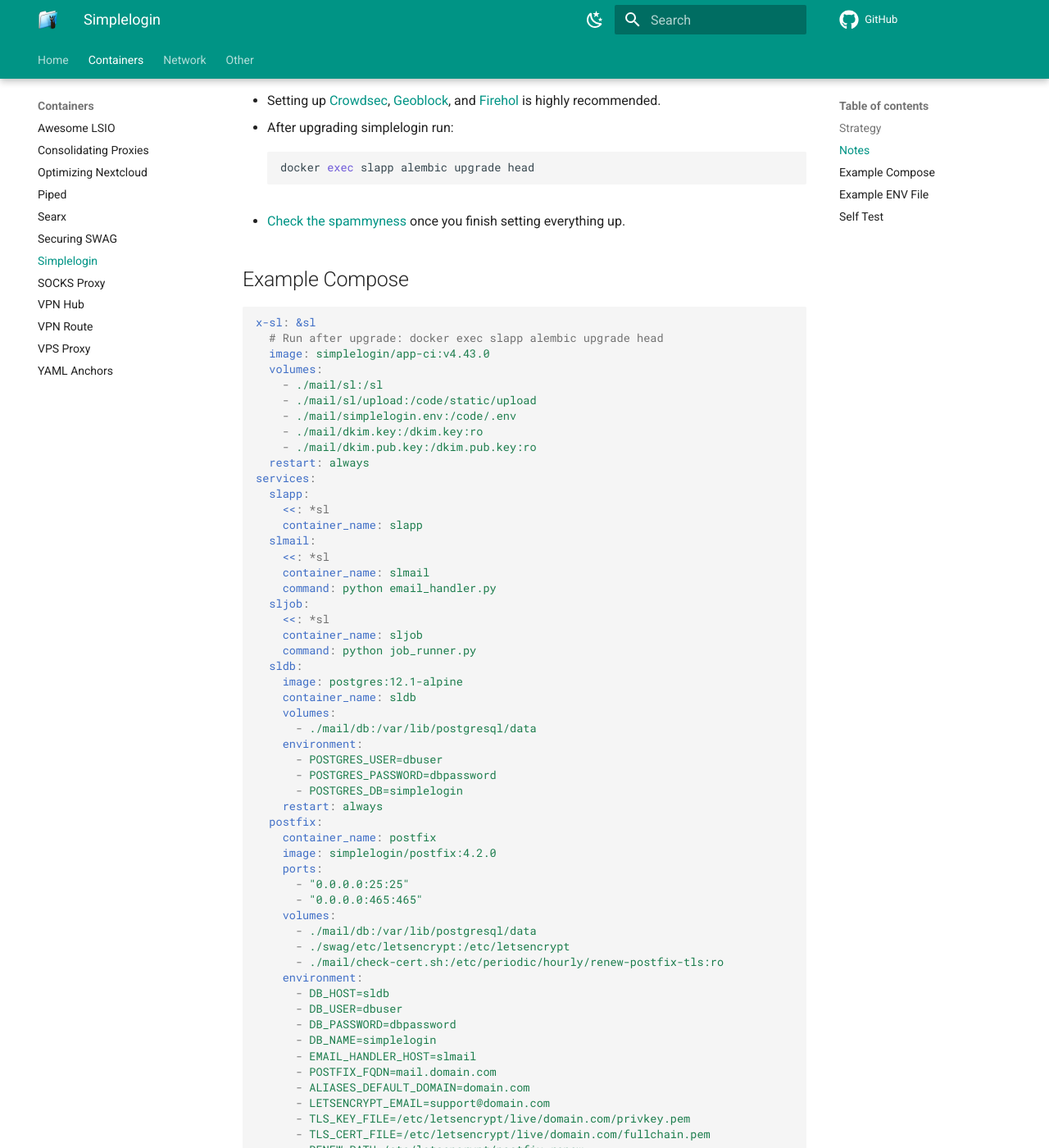
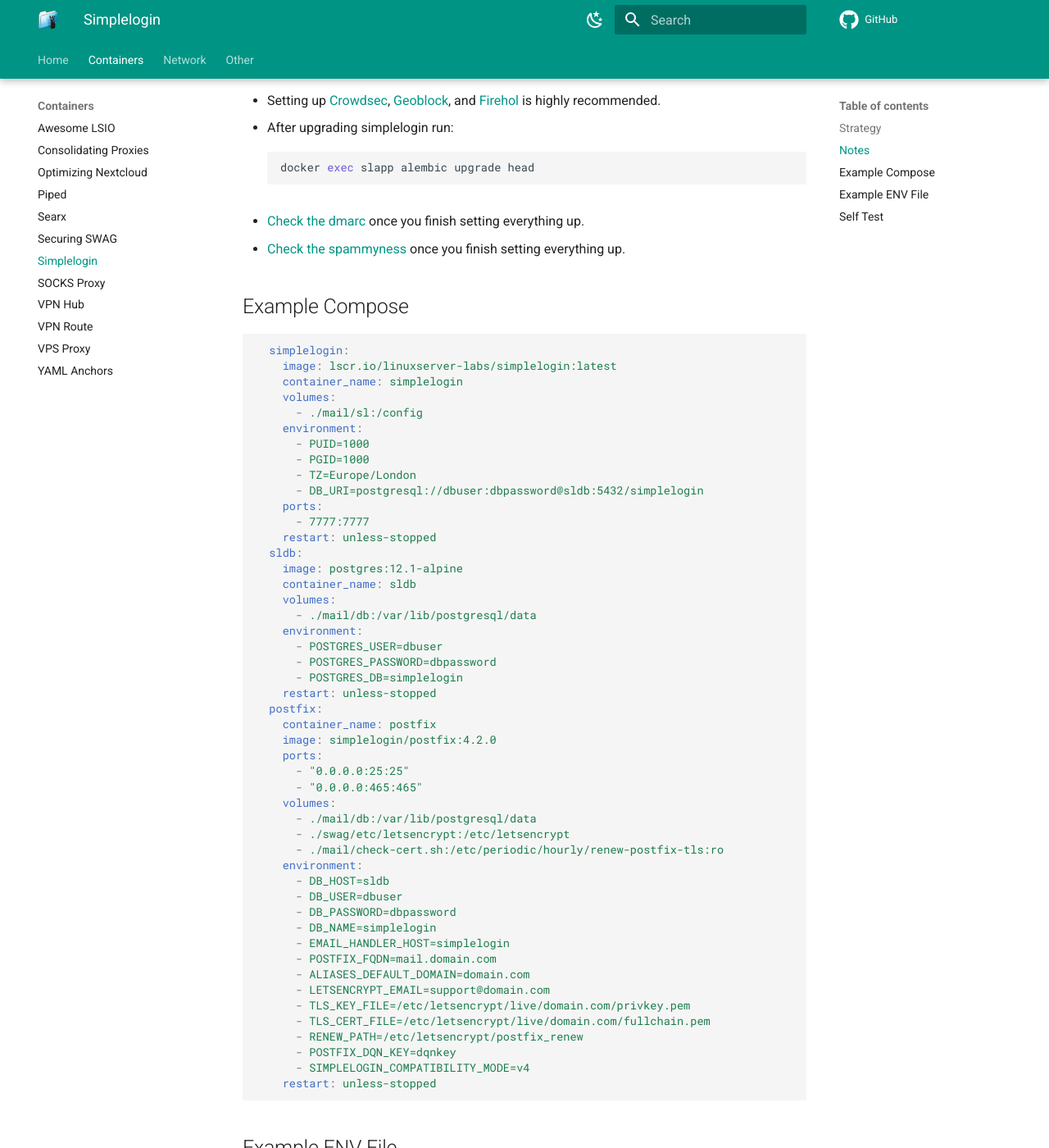
Before and after one commit to quietsy/advanced-configurations, an MkDocs documentation site: the page built from docs/simplelogin.md, in a window 1280 px wide and 1400 px high, scrolled down 1159 px. Shown: the whole window at 82% size. Built offline with MkDocs 1.6.1 and Material for MkDocs 9.7.7, drawn with Linux system fonts in a browser that asks for light colours; comment, search, counter and statistics services are not loaded; some of the changed text lies outside the part shown.

Commit message:
Update simplelogin

````diff
--- a/docs/simplelogin.md
+++ b/docs/simplelogin.md
@@ -39,34 +39,26 @@
     docker exec slapp alembic upgrade head
     ```
 
+- [Check the dmarc](https://www.learndmarc.com/) once you finish setting everything up.
 - [Check the spammyness](https://www.mail-tester.com/) once you finish setting everything up.
 
 ## Example Compose
 
 
 ```yaml
-x-sl: &sl
-  # Run after upgrade: docker exec slapp alembic upgrade head
-  image: simplelogin/app-ci:v4.43.0
-  volumes:
-    - ./mail/sl:/sl
-    - ./mail/sl/upload:/code/static/upload
-    - ./mail/simplelogin.env:/code/.env
-    - ./mail/dkim.key:/dkim.key:ro
-    - ./mail/dkim.pub.key:/dkim.pub.key:ro
-  restart: always
-services:
-  slapp:
-    <<: *sl
-    container_name: slapp
-  slmail:
-    <<: *sl
-    container_name: slmail
-    command: python email_handler.py
-  sljob:
-    <<: *sl
-    container_name: sljob
-    command: python job_runner.py
+  simplelogin:
+    image: lscr.io/linuxserver-labs/simplelogin:latest
+    container_name: simplelogin
+    volumes:
+      - ./mail/sl:/config
+    environment:
+      - PUID=1000
+      - PGID=1000
+      - TZ=Europe/London
+      - DB_URI=postgresql://dbuser:dbpassword@sldb:5432/simplelogin
+    ports:
+      - 7777:7777
+    restart: unless-stopped
   sldb:
     image: postgres:12.1-alpine
     container_name: sldb
@@ -76,7 +68,7 @@
       - POSTGRES_USER=dbuser
       - POSTGRES_PASSWORD=dbpassword
       - POSTGRES_DB=simplelogin
-    restart: always
+    restart: unless-stopped
   postfix:
     container_name: postfix
     image: simplelogin/postfix:4.2.0
@@ -92,7 +84,7 @@
       - DB_USER=dbuser
       - DB_PASSWORD=dbpassword
       - DB_NAME=simplelogin
-      - EMAIL_HANDLER_HOST=slmail
+      - EMAIL_HANDLER_HOST=simplelogin
       - POSTFIX_FQDN=mail.domain.com
       - ALIASES_DEFAULT_DOMAIN=domain.com
       - LETSENCRYPT_EMAIL=support@domain.com
@@ -101,7 +93,7 @@
       - RENEW_PATH=/etc/letsencrypt/postfix_renew
       - POSTFIX_DQN_KEY=dqnkey
       - SIMPLELOGIN_COMPATIBILITY_MODE=v4
-    restart: always
+    restart: unless-stopped
 ```
 
 ## Example ENV File
@@ -112,10 +104,10 @@
 SUPPORT_EMAIL=support@domain.com
 ADMIN_EMAIL=support@domain.com
 EMAIL_SERVERS_WITH_PRIORITY=[(10, "mail.domain.com.")]
-DKIM_PRIVATE_KEY_PATH=/dkim.key
+DKIM_PRIVATE_KEY_PATH=/config/dkim.key
 DB_URI=postgresql://dbuser:dbpassword@sldb:5432/simplelogin
 FLASK_SECRET=secret123
-GNUPGHOME=/sl/pgp
+GNUPGHOME=/config/gnupg
 LOCAL_FILE_UPLOAD=1
 POSTFIX_SERVER=postfix
 DISABLE_ONBOARDING=true
@@ -126,7 +118,7 @@
 ## Self Test
 
 Create `test` aliases for each domain and disable them so you won't get emails.
-Add the following to your host's cron, edit the targets and curl command accordingly.
+Add the following to your host's cron, edit the `TARGETS` and `curl` command accordingly.
 
 ```bash
 #!/bin/bash
````
